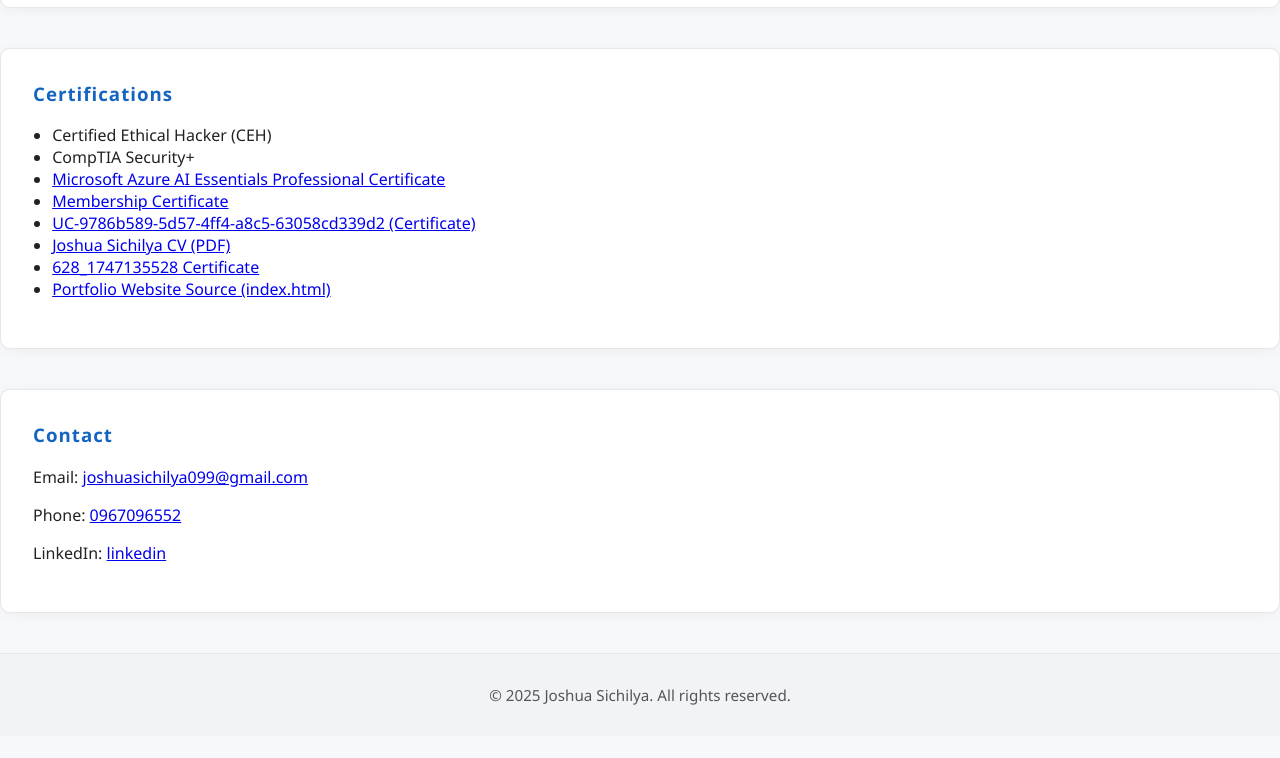
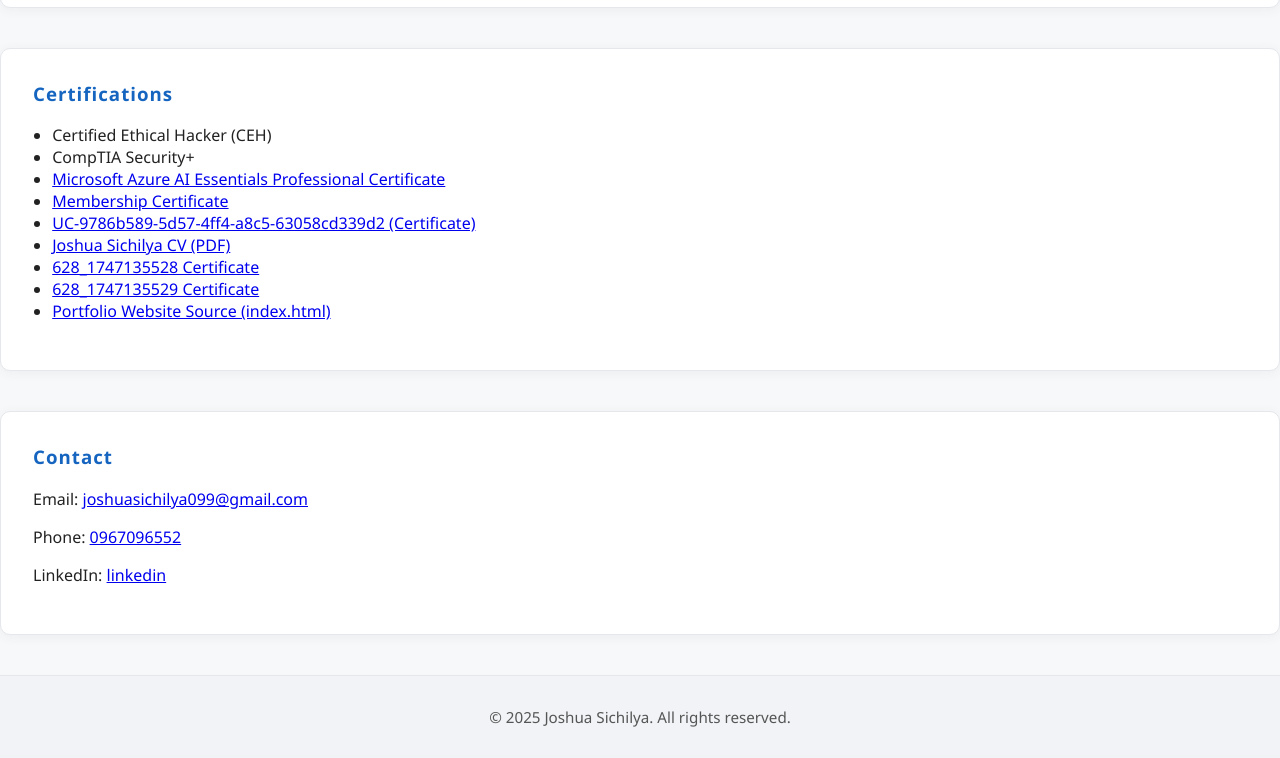
Before and after one commit to Euphemia1/Joshua, a plain HTML site: page index.html in a window 1280 px wide. Shown: the part 1192-1950 px from the top of the page. Before the commit the page ends 1928 px from the top, so only its background shows below. Drawn offline with Linux system fonts and the light colour scheme.

Commit message:
add chnages

```diff
--- a/index.html
+++ b/index.html
@@ -74,6 +74,9 @@
                     <a href="628_1747135528_certificate%20copy.pdf" target="_blank">628_1747135528 Certificate</a>
                 </li>
                 <li>
+                    <a href="628_1747135529_certificate%20copy.pdf" target="_blank">628_1747135529 Certificate</a>
+                </li>
+                <li>
                     <a href="index.html" target="_blank">Portfolio Website Source (index.html)</a>
                 </li>
             </ul>
```
